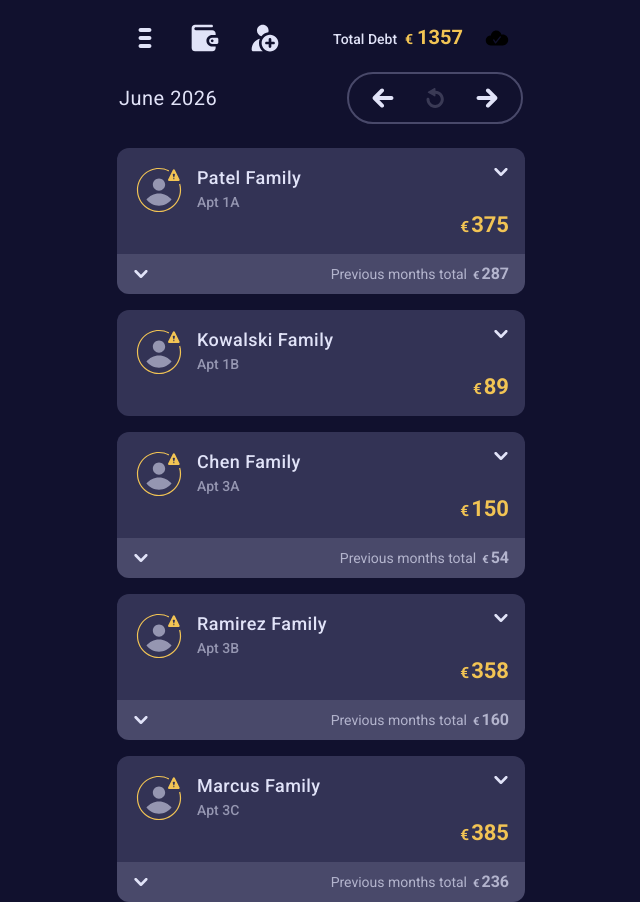
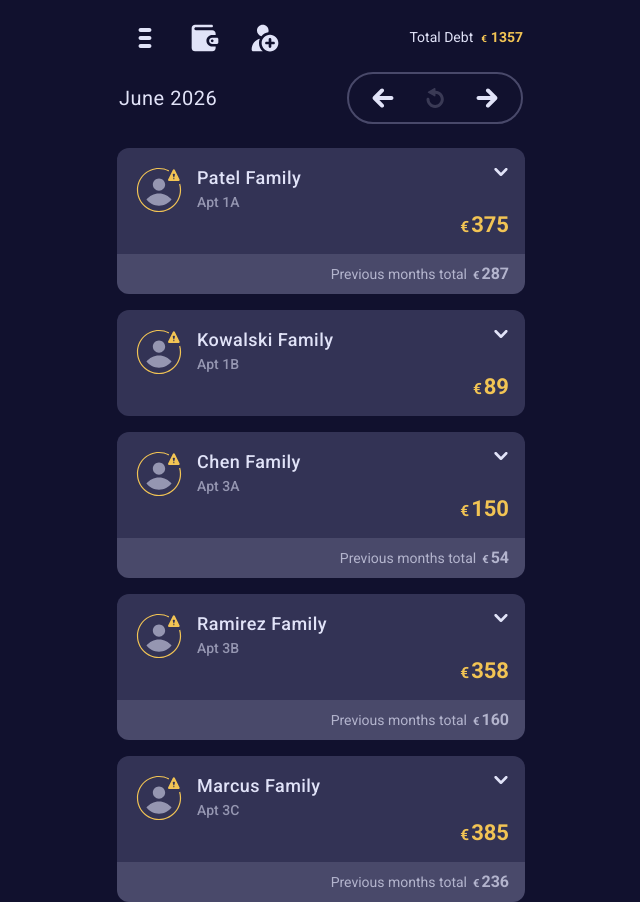
Before and after one commit to YianPap-70/Neiboard, a React (Vite) app: page / in a window 1280 px wide. Shown: the whole page, without its empty margins (319-959 px from the left). Built offline with nearby package versions, Linux system fonts and the light colour scheme.

Commit message:
Drawer Fix

```diff
--- a/src/App.jsx
+++ b/src/App.jsx
@@ -304,10 +304,7 @@ function ResidentListView({
                 </Drawer>
 
                 <div onClick={() => onTogglePreviousDrawer(resident.id)} style={DRW.toggleBarRoundingStyle} className={DRW.toggleBar}>
-                  <span style={CARD.caretRotationStyle(isDrawerOpen, A)}>
-                    <SpriteIcon id="icon-caret" className={ICN.caretIconSize} />
-                  </span>
-                  <div className={DRW.toggleBarLabelArea}>
+                  <div className={DRW.toggleBarLabelArea} style={{ marginLeft: 'auto' }}>
                     <span className={DRW.toggleBarText}>{t('previous_months_total')}</span>
                     <span className={DRW.toggleBarAmount}>
                       <CurrencySymbol activeSymbol={activeCurrencySymbol} className={DRW.toggleBarCurrencyMod} />
@@ -682,7 +679,8 @@ export default function App() {
       setOpenPreviousDrawer(prev => ({ ...prev, [residentId]: true }));
       scrollCardIntoView(residentId);
     } else {
-      setOpenPreviousDrawer(prev => ({ ...prev, [residentId]: !prev[residentId] }));
+      setExpandedResident(null);
+      setOpenPreviousDrawer({});
     }
   };
 
@@ -937,19 +935,12 @@ export default function App() {
   </button>
 </div>
 
-    <div className={HDR.debtSection}>
+<div className={HDR.debtSection} style={{ marginLeft: 'auto' }}>
   <span className={HDR.totalDebtLabel}>{t('total_debt')}</span>
   <span className={HDR.totalDebtAmount}>
     <CurrencySymbol activeSymbol={activeCurrencySymbol} className={HDR.currencySizeMod} />
     {formatAmount(totalAllDebts)}
   </span>
-    </div>
-
-    <div className={HDR.syncIconWrapper}>
-      {/* TODO: wire up cloud sync when backend is available */}
-      <button className={HDR.touchTargetBtn} onClick={() => {}}>
-        <SpriteIcon id="icon-synced" className={ICN.syncIconSize} style={IC.synced} />
-      </button>
 </div>
   </div>
 
--- a/src/DesignConfig.js
+++ b/src/DesignConfig.js
@@ -256,8 +256,8 @@ const header = {
   topRow:                   "flex items-center pl-[2px] pr-[2px] w-full",
   leftActionGroup:          "flex items-center gap-2",
   debtSection:              "flex items-baseline gap-2 ml-auto",
-  totalDebtLabel:           `font-medium whitespace-nowrap text-sm leading-none text-[${COLORS['main-color-1']}]`,
-  totalDebtAmount:          `truncate font-bold text-xl/[1.25rem] text-[${COLORS['accent-color-2']}]`,
+  totalDebtLabel:           `font-normal whitespace-nowrap text-sm leading-none text-[${COLORS['main-color-1']}]`,
+  totalDebtAmount:          `truncate font-bold text-sm/[1.25rem] text-[${COLORS['accent-color-2']}]`,
   currencySizeMod:          "text-[0.7em] mr-1",
   syncIconWrapper:          "ml-2",
   bottomRow:                "flex items-center pl-[2px] pr-[2px] w-full",
```
Lines whose indentation alone changed are shown as unchanged.
